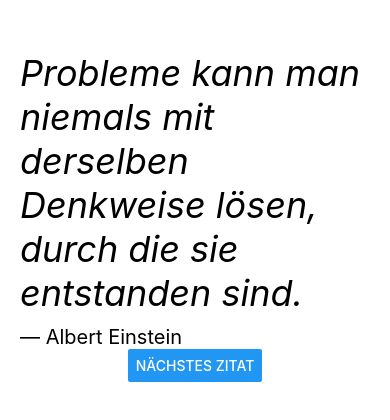
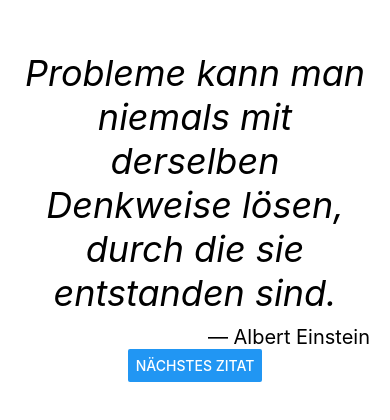
Before and after one commit to TrendingTechnology/NiceQuotes, a React Native app: screen / in a window 390 px wide. Shown: the part 206-626 px from the top of the page. Built offline with nearby package versions, Linux system fonts and the light colour scheme.

Commit message:
Texte ausrichten

```diff
--- a/js/components/Quote.js
+++ b/js/components/Quote.js
@@ -18,9 +18,11 @@ const styles = StyleSheet.create({
   text: {
     fontSize: 36,
     fontStyle: 'italic',
-    marginBottom: 10
+    marginBottom: 10,
+    textAlign: 'center'
   },
   author: {
-    fontSize: 20
+    fontSize: 20,
+    textAlign: 'right'
   }
 });
```
